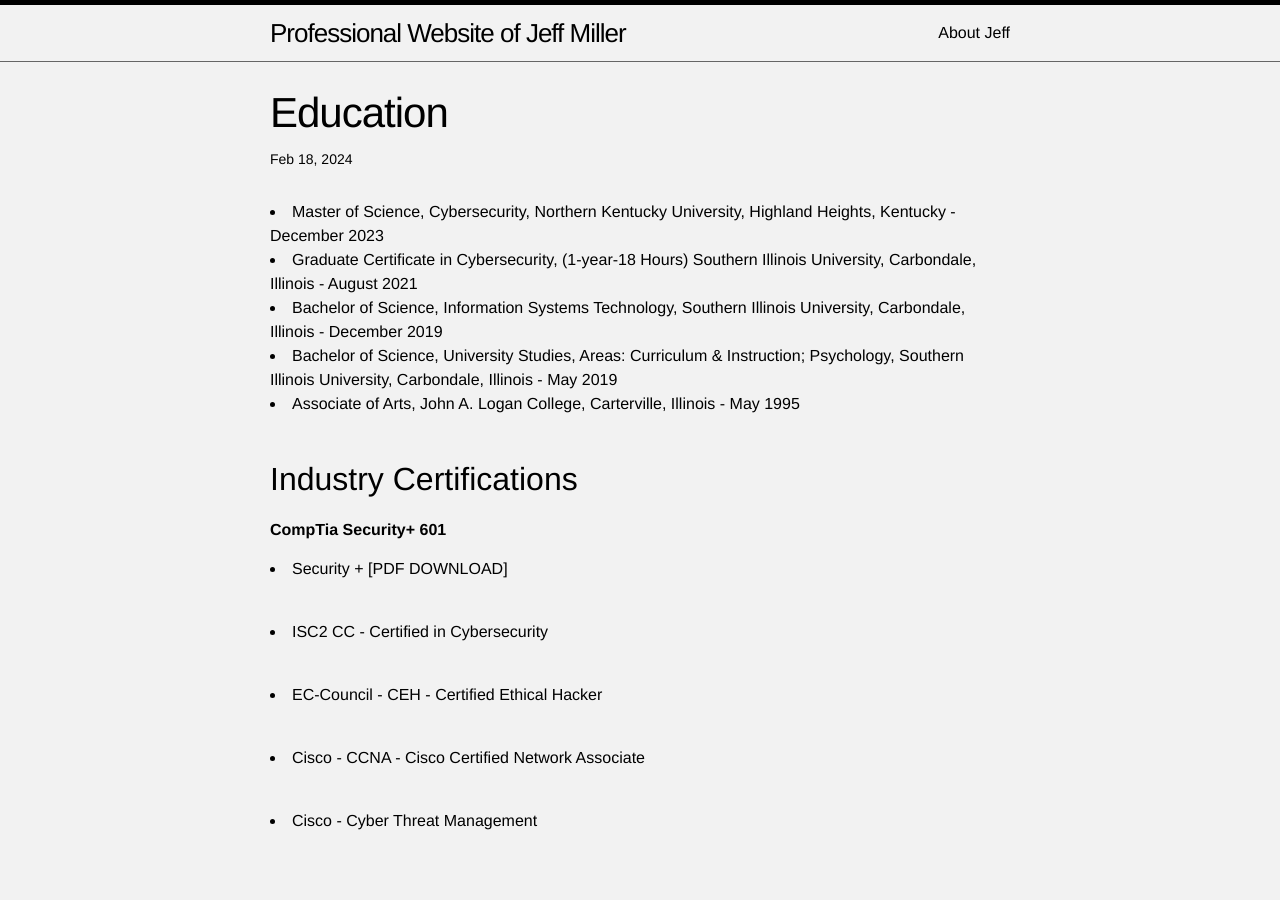
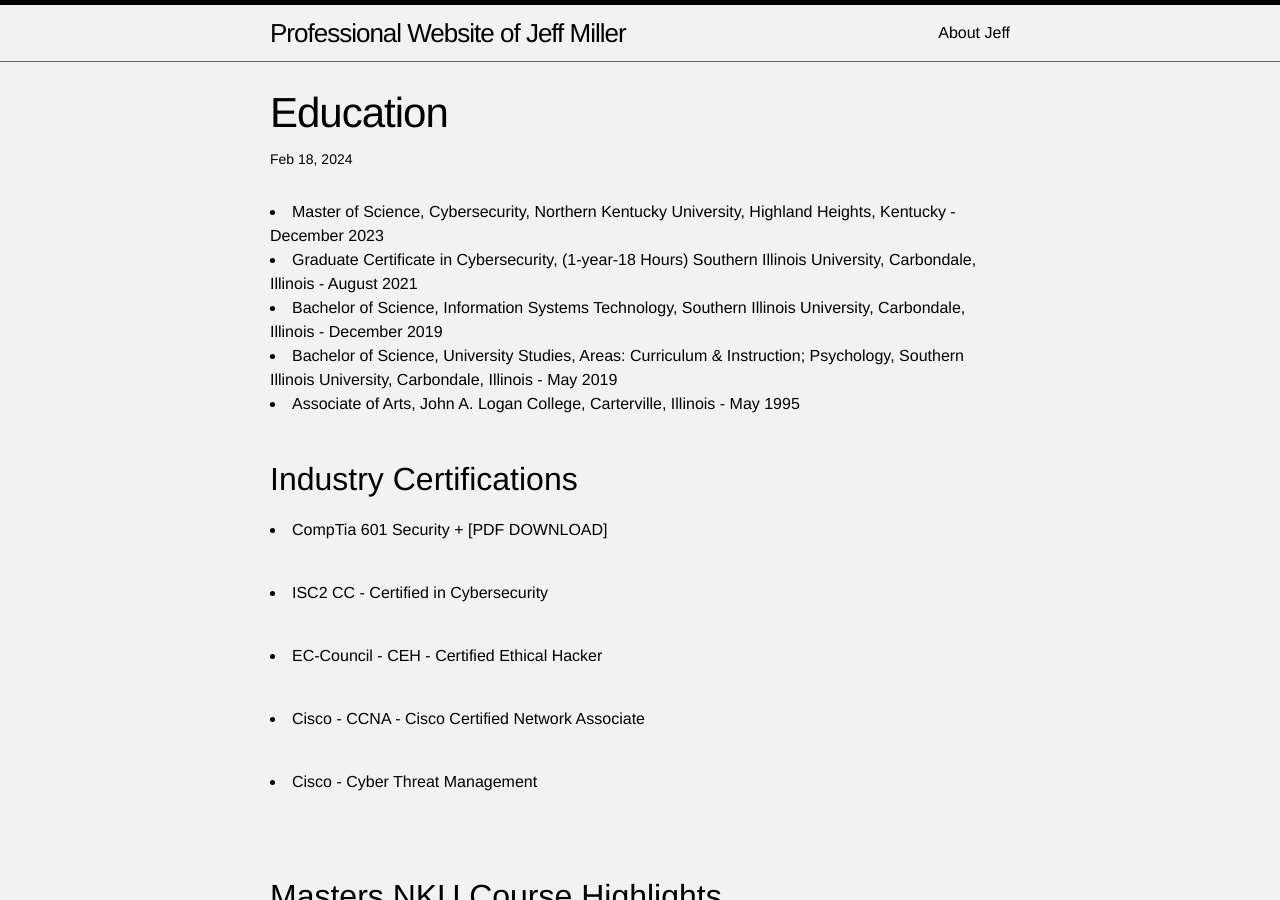
Before and after one commit to jmillersiu/jmillersiu.github.io, a Jekyll site: the page built from _posts/2023-01-22-education.markdown, in a window 1280 px wide and 900 px high. Built offline with Jekyll 4.4.1, drawn with Linux system fonts in a browser that asks for light colours.

Commit message:
Update 2023-01-22-education.markdown

```diff
--- a/_posts/2023-01-22-education.markdown
+++ b/_posts/2023-01-22-education.markdown
@@ -22,8 +22,7 @@
 
 Industry Certifications
 ---
-**CompTia Security+ 601**<br>
-<li> <a href="https://www.credly.com/badges/575ce827-82b6-4e5c-b59e-4860ae926356/linked_in_profile">Security +</a>
+<li> <a href="https://www.credly.com/badges/575ce827-82b6-4e5c-b59e-4860ae926356/linked_in_profile">CompTia 601 Security +</a>
 <a href="https://jmillersiu.github.io/assets/security.pdf" download>[PDF DOWNLOAD]</a></li><br>
 <li>ISC2 CC - Certified in Cybersecurity</li><br>
 <li>EC-Council - CEH - Certified Ethical Hacker</li><br>
```
